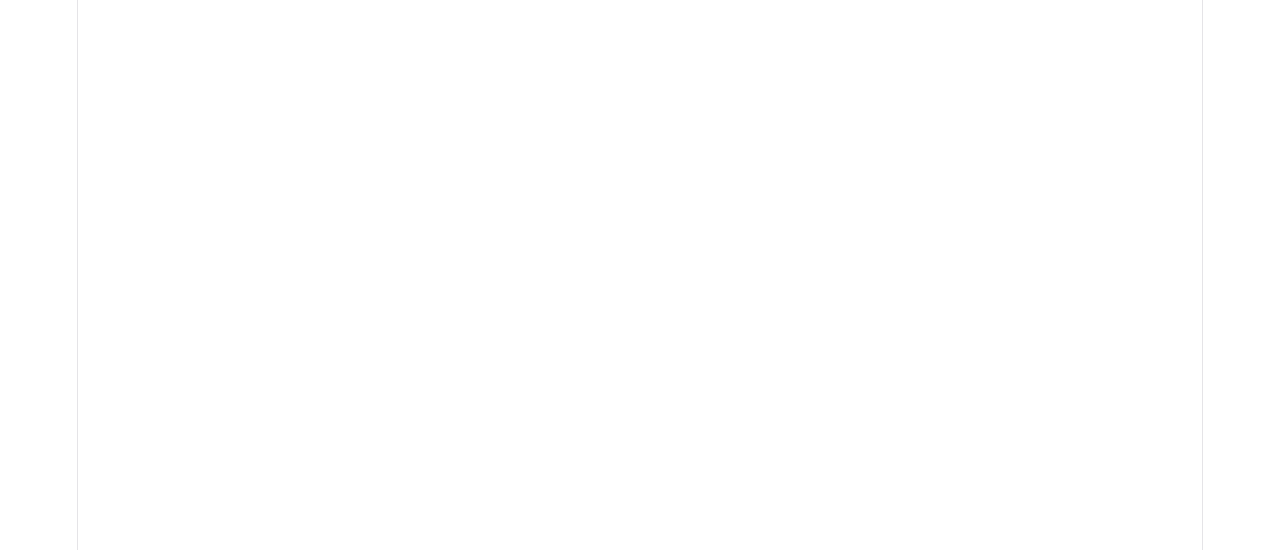
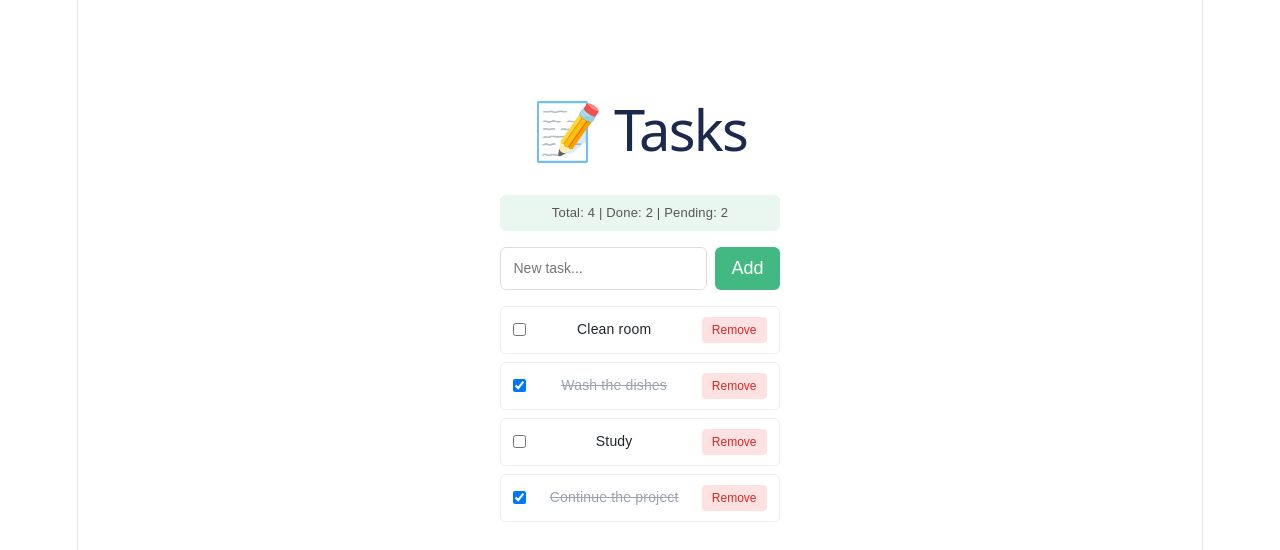
Before and after one commit to AdrianMiguelFlores/IBM-FrontendTraining-June-2026, a Vue app: page /day4/task-list in a window 1280 px wide. Before the commit this address had no page. Shown: the top 550 px of the page. Built offline with nearby package versions, Linux system fonts and the light colour scheme.

Commit message:
feat: add day 4 completed challenge

```diff
--- a/package.json
+++ b/package.json
@@ -19,6 +19,7 @@
     "@vue/tsconfig": "^0.9.1",
     "typescript": "~6.0.2",
     "vite": "^8.0.12",
+    "vite-plugin-vue-devtools": "^8.1.3",
     "vue-tsc": "^3.2.8"
   }
 }
--- a/src/day3/router-index.js
+++ b/src/day3/router-index.js
@@ -61,7 +61,7 @@
 import AboutView from './AboutView.vue';
 
 // TODO 2: Import your Pinia task store so the guard can check if a task exists
-import { useTaskStore } from '../stores/taskStore'
+import { useTaskStore } from '../stores/taskStore.js'
 
 const routes = [
   // TODO 3: Add a redirect from '/' to '/home'
--- /dev/null
+++ b/src/day4/TaskListView.vue
@@ -0,0 +1,79 @@
+<!--
+=============================================================
+  DAY 4 ASSIGNMENT — TaskListView.vue (refactored for Pinia)
+  Remove all local state. Use the store for everything.
+=============================================================
+-->
+<script setup>
+import { ref } from 'vue'
+import { storeToRefs } from 'pinia'
+
+// TODO 1: Import your store
+import { useTaskStore } from './taskStore'
+
+// TODO 2: Get the store instance
+const taskStore = useTaskStore()
+
+// TODO 3: Destructure REACTIVE STATE using storeToRefs()
+const { tasks, doneCount, pendingCount, totalCount } = storeToRefs(taskStore)
+
+// TODO 4: Destructure ACTIONS directly (no storeToRefs needed for functions)
+const { addTask, toggleTask, removeTask } = taskStore
+
+// This local ref is fine — it's UI state, not task state
+const newTaskName = ref('')
+
+function handleAdd() {
+  if(newTaskName.value === '') return
+
+  addTask(newTaskName.value)
+  newTaskName.value = ''
+}
+</script>
+
+<template>
+  <div class="task-view">
+    <h1>📝 Tasks</h1>
+
+    <!-- TODO 6: Display totalCount, doneCount, pendingCount from the store -->
+    <div class="stats">
+      Total: {{ totalCount }} | Done: {{ doneCount }} | Pending: {{ pendingCount }}
+    </div>
+
+    <div class="input-row">
+      <input v-model="newTaskName" placeholder="New task..." @keyup.enter="handleAdd" />
+      <button @click="handleAdd">Add</button>
+    </div>
+
+    <!-- TODO 7: Render the task list using tasks from the store -->
+    <p v-if="totalCount === 0">No tasks available</p>
+    <ul v-else class="task-list">
+      <!-- v-for task in tasks -->
+      <!--   checkbox v-model="task.done" @change="toggleTask(task.id)" -->
+      <!--   span :class done -->
+      <!--   remove button @click="removeTask(task.id)" -->
+      <li
+      v-for="task in tasks"
+      :key="task.id"
+      >
+        <input type="checkbox" v-model="task.done">
+        <span :class="{'done': task.done}">{{ task.name }}</span>
+        <button class="remove" @click="removeTask(task.id)">Remove</button>
+      </li>
+    </ul>
+  </div>
+</template>
+
+<style scoped>
+.task-view { max-width: 480px; margin: 40px auto; padding: 24px; font-family: Arial, sans-serif; }
+h1 { color: #1B2A4A; }
+.stats { font-size: 13px; color: #555; padding: 8px 12px; background: #e9f7f0; border-radius: 6px; margin-bottom: 16px; }
+.input-row { display: flex; gap: 8px; margin-bottom: 16px; }
+.input-row input { flex: 1; padding: 8px 12px; border: 1px solid #ddd; border-radius: 6px; font-size: 14px; }
+.input-row button { padding: 8px 16px; background: #42B883; color: white; border: none; border-radius: 6px; cursor: pointer; }
+.task-list { list-style: none; padding: 0; margin: 0; }
+.task-list li { display: flex; align-items: center; gap: 10px; padding: 10px 12px; background: white; border-radius: 6px; margin-bottom: 8px; border: 1px solid #eee; }
+.task-list li span { flex: 1; font-size: 14px; }
+.done { text-decoration: line-through; color: #9ca3af; }
+.task-list li .remove { padding: 4px 10px; background: #fee2e2; color: #dc2626; border: none; border-radius: 4px; cursor: pointer; font-size: 12px; }
+</style>
--- /dev/null
+++ b/src/day4/taskStore.js
@@ -0,0 +1,104 @@
+// =============================================================
+//  DAY 4 ASSIGNMENT — Pinia Store: stores/taskStore.js
+//  Topic: Centralized State with Pinia (state, getters, actions)
+//  Files: stores/taskStore.js  |  TaskListView.vue (updated)
+//  Time: 60 minutes
+// =============================================================
+//
+// OBJECTIVE
+// ---------
+// Migrate all task-related state OUT of your components and INTO a
+// centralized Pinia store. Components become thin — they only call
+// store actions and read store state. They never manage task data locally.
+//
+// WHAT TO BUILD
+// -------------
+// stores/taskStore.js:
+//   - state: tasks array, nextId counter
+//   - getters (computed): doneCount, pendingCount, totalCount
+//   - actions: addTask(name), toggleTask(id), removeTask(id)
+//
+// TaskListView.vue (update your existing component):
+//   - Remove all local task state and action functions
+//   - Import and use the Pinia store
+//   - Use storeToRefs() for reactive state destructuring
+//   - Destructure actions directly from the store (no storeToRefs needed)
+//
+// REQUIREMENTS (Acceptance Criteria)
+// ------------------------------------
+//  [x] defineStore('tasks', setup function) — use the Setup Store pattern
+//  [x] tasks and nextId are refs inside the store
+//  [x] doneCount, pendingCount, totalCount are computed() getters
+//  [x] All 3 actions are defined inside the store
+//  [x] store is registered in main.js: app.use(createPinia())
+//  [x] Component uses storeToRefs() for state and computed
+//  [x] Component uses store.action() directly (not storeToRefs for actions)
+//  [x] No task state remains in any component
+//
+// EXTENSION
+// ---------
+//  - Add a userStore.js with: currentUser (name), isLoggedIn (bool)
+//  - Display the current user's name in the app header
+//  - Add a "login" action that sets the user name
+//  - Add pinia-plugin-persistedstate to persist tasks to localStorage:
+//      npm install pinia-plugin-persistedstate
+//
+// HINTS (read only if stuck)
+// ---------------------------
+//  Hint 1: import { defineStore } from 'pinia'
+//  Hint 2: export const useTaskStore = defineStore('tasks', () => { ... })
+//  Hint 3: The setup function must return EVERYTHING the component needs:
+//          return { tasks, doneCount, addTask, toggleTask, removeTask }
+//  Hint 4: In the component:
+//          const store = useTaskStore()
+//          const { tasks, doneCount } = storeToRefs(store)  // reactive!
+//          const { addTask } = store                          // NOT storeToRefs
+//  Hint 5: storeToRefs is imported from 'pinia', not 'vue'
+//  Hint 6: nextId.value++ increments THEN returns — use it as the id before push
+// =============================================================
+
+import { ref, computed } from 'vue'
+import { defineStore } from 'pinia'
+
+// TODO 1: Export a useTaskStore function using defineStore
+// The store ID is 'tasks' — this appears in Vue DevTools
+export const useTaskStore = defineStore('tasks', () => {
+
+  // TODO 2: Define state using ref()
+   const tasks = ref([
+    { id: 1, name: 'Clean room', done: false },
+    { id: 2, name: 'Wash the dishes', done: true },
+    { id: 3, name: 'Study', done: false },
+    { id: 4, name: 'Continue the project', done: true },
+  ])
+  const nextId = ref(tasks.value.length + 1)
+
+  // TODO 3: Define getters using computed()
+  const totalCount   = computed(() => tasks.value.length)
+  const doneCount    = computed(() => tasks.value.filter(task => task.done).length)
+  const pendingCount = computed(() => tasks.value.filter(task => !task.done).length)
+
+  // TODO 4: Define addTask(name) action
+  // - Guard against empty names
+  // - Push a new task: { id: nextId.value++, name, done: false }
+  function addTask(name) {
+    tasks.value.push({ id: nextId.value++, name, done: false })
+  }
+
+  // TODO 5: Define toggleTask(id) action
+  function toggleTask(id) {
+    for(const task of tasks.value) {
+      if(task.id === id) {
+        task.done = !task.done
+      }
+    }
+  }
+
+  // TODO 6: Define removeTask(id) action
+  function removeTask(id) {
+    tasks.value = tasks.value.filter(task => task.id !== id)
+  }
+
+  // TODO 7: Return everything the component needs to access
+  return { tasks, totalCount, doneCount, pendingCount, addTask, toggleTask, removeTask }
+})
--- a/vite.config.ts
+++ b/vite.config.ts
@@ -1,7 +1,8 @@
 import { defineConfig } from 'vite'
 import vue from '@vitejs/plugin-vue'
+import vueDevTools from 'vite-plugin-vue-devtools'
 
 // https://vite.dev/config/
 export default defineConfig({
-  plugins: [vue()],
+  plugins: [vue(), vueDevTools(),],
 })
```
Also changed, not shown: src/main.ts (+4 -4 lines), src/router/index.js (added, +23 -0 lines), 1 other file (tests, documents, lock files or other folders).
